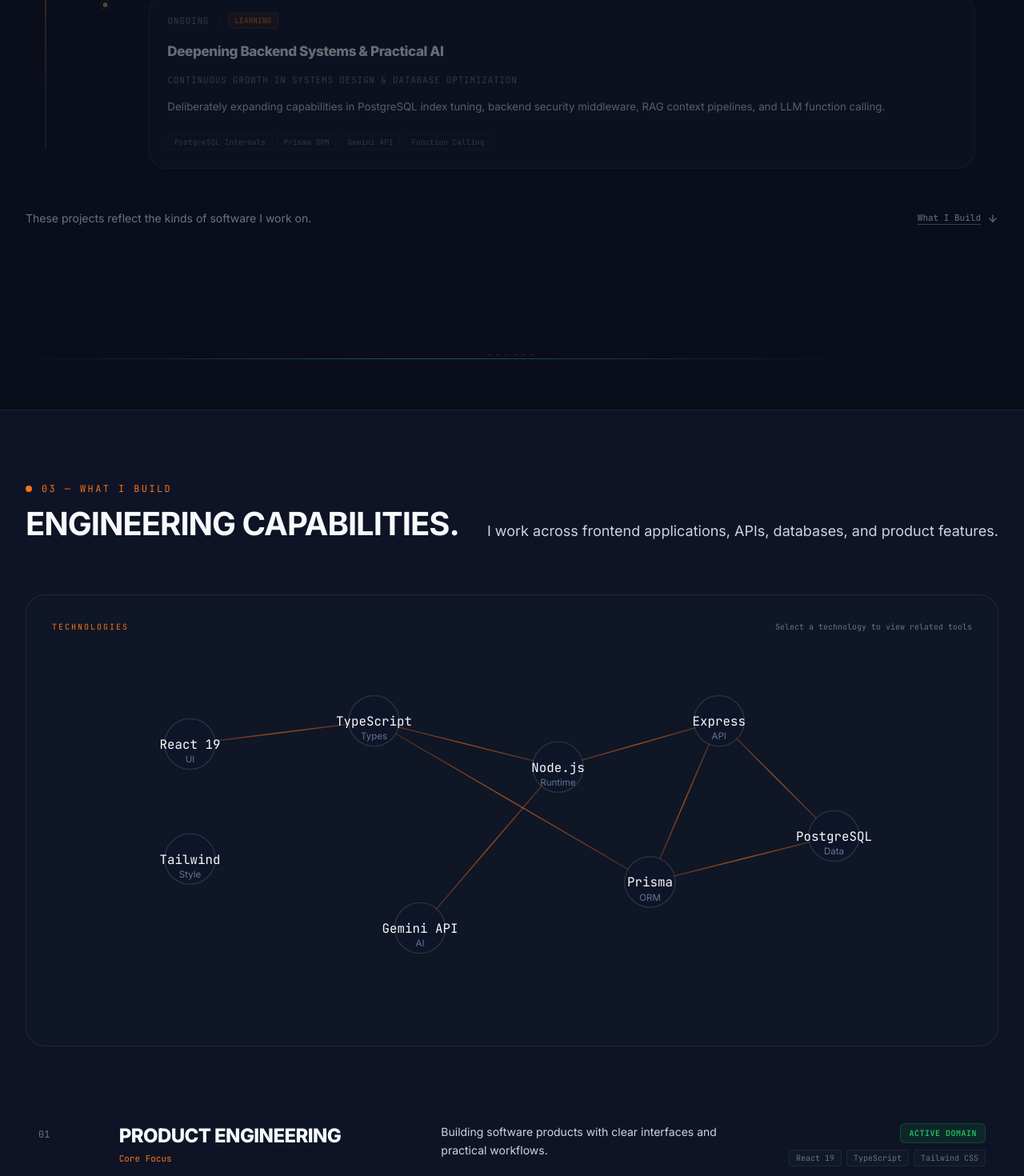
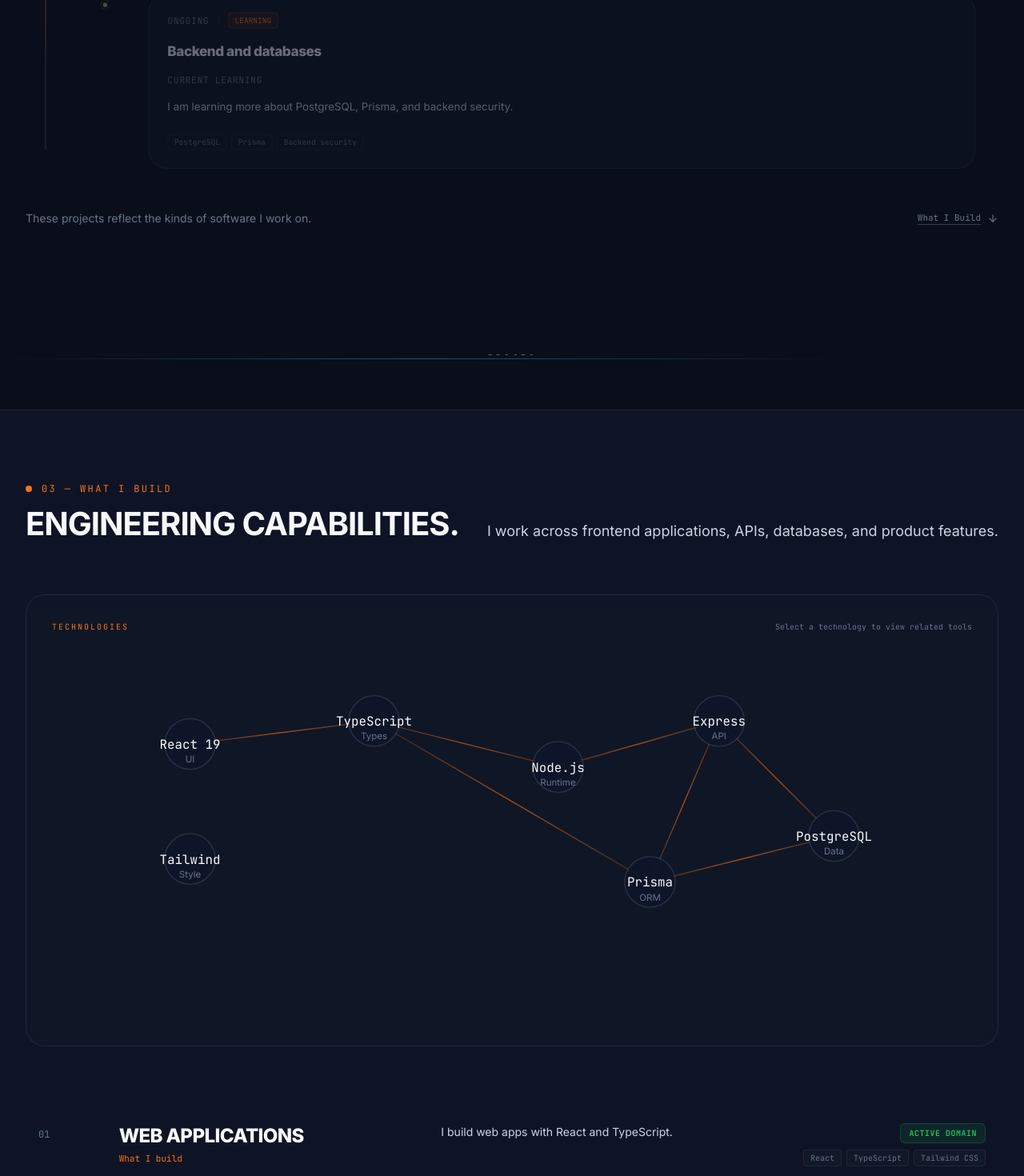
Before and after one commit to OlatomiwaTech/OlatomiwaTech.github.io, a React (Vite) app: page / in a window 1280 px wide. Shown: the part 2077-3547 px from the top of the page at 80% size. Built offline with nearby package versions, Linux system fonts and the light colour scheme.

Commit message:
Refactor: Update personal information and project descriptions for clarity and relevance

```diff
--- a/src/data/portfolioData.ts
+++ b/src/data/portfolioData.ts
@@ -19,9 +19,9 @@ export const PERSONAL_INFO = {
   role: 'Software Engineer · Product Builder · Entrepreneur',
   eyebrow: 'SOFTWARE ENGINEER & PRODUCT BUILDER',
   headline: 'I build web applications and business software.',
-  bio: 'I build full-stack applications and practical software for business, education, and everyday workflows, while continuing to grow as an engineer.',
-  contactHeading: 'Have a problem worth solving?',
-  contactCopy: 'Interested in working together, discussing software architecture, or exploring product opportunities? Send a direct message.',
+  bio: 'I build web apps and business software for freelancers, tailors, and schools.',
+  contactHeading: 'Get in touch',
+  contactCopy: 'For software roles or project inquiries, send me a message.',
   contactEmail: 'mrcodex2012@gmail.com',
   githubUrl: 'https://github.com/OlatomiwaTech',
   linkedinUrl: 'https://linkedin.com/in/olatomiwa-olabode',
@@ -35,9 +35,9 @@ export const JOURNEY_STEPS: JourneyMilestone[] = [
     year: '2026',
     label: 'CURRENT',
     title: 'Independent Software Engineer & Product Builder',
-    subtitle: 'Building real applications & exploring full-stack systems',
-    description: 'Building full-stack web applications and practical software products while continuing to deepen my engineering skills.',
-    tags: ['React 19', 'TypeScript', 'Node.js', 'PostgreSQL', 'Prisma', 'AI Integrations'],
+    subtitle: 'Web apps and business software',
+    description: 'I build full-stack web applications and keep learning as I work.',
+    tags: ['React', 'TypeScript', 'Node.js', 'PostgreSQL', 'Prisma'],
   },
   {
     id: 'petra-school',
@@ -63,49 +63,40 @@ export const JOURNEY_STEPS: JourneyMilestone[] = [
     id: 'exploring-systems',
     year: 'ONGOING',
     label: 'LEARNING',
-    title: 'Deepening Backend Systems & Practical AI',
-    subtitle: 'Continuous growth in systems design & database optimization',
-    description: 'Deliberately expanding capabilities in PostgreSQL index tuning, backend security middleware, RAG context pipelines, and LLM function calling.',
-    tags: ['PostgreSQL Internals', 'Prisma ORM', 'Gemini API', 'Function Calling'],
+    title: 'Backend and databases',
+    subtitle: 'Current learning',
+    description: 'I am learning more about PostgreSQL, Prisma, and backend security.',
+    tags: ['PostgreSQL', 'Prisma', 'Backend security'],
   },
 ];
 
 export const CAPABILITY_PILLARS: CapabilityPillar[] = [
   {
     id: 'product-eng',
-    title: 'PRODUCT ENGINEERING',
-    tag: 'Core Focus',
-    description: 'Building software products with clear interfaces and practical workflows.',
-    technologies: ['React 19', 'TypeScript', 'Tailwind CSS', 'UX Architecture', 'State Management'],
+    title: 'WEB APPLICATIONS',
+    tag: 'What I build',
+    description: 'I build web apps with React and TypeScript.',
+    technologies: ['React', 'TypeScript', 'Tailwind CSS'],
     level: 'Active Domain',
     icon: 'Box',
   },
   {
     id: 'fullstack-sys',
-    title: 'FULL-STACK SYSTEMS',
-    tag: 'Architecture',
-    description: 'Building complete web applications across client interfaces, RESTful API engines, auth middleware, and persistent relational data layers.',
-    technologies: ['React', 'Node.js', 'Express', 'PostgreSQL', 'Prisma ORM'],
+    title: 'FULL-STACK DEVELOPMENT',
+    tag: 'Frontend and backend',
+    description: 'I work on frontend apps, APIs, and databases.',
+    technologies: ['React', 'Node.js', 'Express'],
     level: 'Active Domain',
     icon: 'Layers',
   },
   {
     id: 'backend-eng',
-    title: 'BACKEND & DATA',
-    tag: 'Server Layer',
-    description: 'Engineering resilient REST APIs, JWT/OAuth authorization middleware, SQL queries, relational schemas, and Prisma ORM data persistence.',
-    technologies: ['Node.js', 'Express', 'PostgreSQL', 'Prisma ORM', 'REST APIs'],
+    title: 'BACKEND AND DATA',
+    tag: 'Server and database',
+    description: 'I build APIs and work with relational databases.',
+    technologies: ['Node.js', 'Express', 'PostgreSQL', 'Prisma'],
     level: 'Active Domain',
     icon: 'Database',
-  },
-  {
-    id: 'ai-software',
-    title: 'AI-POWERED SOFTWARE',
-    tag: 'Active Frontier',
-    description: 'Exploring practical ways to bring LLMs, function calling, RAG context pipelines, and intelligent automation into useful software products.',
-    technologies: ['Gemini API', 'Function Calling', 'RAG Context Pipelines', 'LLM Workflows'],
-    level: 'Exploring',
-    icon: 'Cpu',
   },
 ];
 
@@ -113,83 +104,57 @@ export const PHILOSOPHY_STEPS: PhilosophyStep[] = [
   {
     step: '01',
     title: 'UNDERSTAND',
-    subtitle: 'Deconstruct Problem Domain',
-    description: 'Analyze user friction, business requirements, and system boundaries before choosing technology or writing code.',
-    codeSnippet: 'const domain = analyzeDomain(userFriction, systemBoundaries);',
+    subtitle: 'Understand the problem',
+    description: 'Understand what people need before choosing tools or writing code.',
+    codeSnippet: 'const needs = understand(problem);',
   },
   {
     step: '02',
     title: 'MODEL',
-    subtitle: 'Define System Contracts',
-    description: 'Define clean data structures, entity relationships, database schemas, and explicit API contracts.',
-    codeSnippet: 'interface SystemSchema { entities: Entity[]; contracts: API[]; }',
+    subtitle: 'Plan the data',
+    description: 'Plan the data and how the parts of the app will work together.',
+    codeSnippet: 'type Customer = { name: string };',
   },
   {
     step: '03',
     title: 'DESIGN',
-    subtitle: 'Choose Architecture Deliberately',
-    description: 'Select client state models, server API routes, and database engines based on concrete system requirements.',
-    codeSnippet: 'const architecture = selectEngine({ scalability, complexity });',
+    subtitle: 'Choose the tools',
+    description: 'Choose tools that fit the project.',
+    codeSnippet: 'const tools = chooseFor(project);',
   },
   {
     step: '04',
     title: 'BUILD',
-    subtitle: 'Implement Clean Logic',
-    description: 'Write type-safe, modular, and maintainable code adhering to modern web standards and solid design patterns.',
-    codeSnippet: 'export function executeSystem(input: StrictInput): Result;',
+    subtitle: 'Build the app',
+    description: 'Write code that is clear and easy to maintain.',
+    codeSnippet: 'function buildApp() {}',
   },
   {
     step: '05',
     title: 'MEASURE',
-    subtitle: 'Observe Real Behavior',
-    description: 'Review performance, bundle size, and application behavior.',
-    codeSnippet: 'const metrics = auditPerformance({ latency, bundleSize });',
+    subtitle: 'Check how it works',
+    description: 'Check the app and fix problems as they come up.',
+    codeSnippet: 'const result = check(app);',
   },
   {
     step: '06',
     title: 'IMPROVE',
-    subtitle: 'Iterate Based on Evidence',
-    description: 'Refine performance, eliminate technical debt, and continuously elevate the product based on real feedback.',
-    codeSnippet: 'refineArchitecture({ feedback, metrics });',
+    subtitle: 'Make improvements',
+    description: 'Use feedback to decide what to improve next.',
+    codeSnippet: 'improve(app, feedback);',
   },
 ];
 
 export const FRONTIER_AREAS: FrontierItem[] = [
   {
-    id: 'ai-eng',
-    title: 'AI ENGINEERING',
-    subtitle: 'Practical Intelligence in Products',
-    description: 'I am actively expanding my engineering depth in building practical AI features via LLM function calling, RAG context pipelines, and agentic workflows.',
-    focusTopics: ['Gemini / OpenAI API', 'Function Calling', 'RAG Context Pipelines', 'Agentic Workflows'],
-    status: 'Active Lab',
-    icon: 'Cpu',
+    id: 'backend-arch', title: 'BACKEND DEVELOPMENT', subtitle: 'APIs and server code',
+    description: 'I am learning more about building APIs and handling requests on the server.',
+    focusTopics: ['Node.js', 'Express', 'REST APIs'], status: 'Learning', icon: 'Server',
   },
   {
-    id: 'backend-arch',
-    title: 'BACKEND ARCHITECTURE',
-    subtitle: 'Resilient Microservices & APIs',
-    description: 'I am actively expanding my engineering depth in designing reliable REST APIs, authentication middleware, rate limiting, and server services.',
-    focusTopics: ['Node.js / Express', 'RESTful Routing', 'JWT & OAuth Auth', 'API Security'],
-    status: 'Production Focus',
-    icon: 'Server',
-  },
-  {
-    id: 'db-eng',
-    title: 'DATABASE ENGINEERING',
-    subtitle: 'Data Modeling & Query Tuning',
-    description: 'I am actively expanding my engineering depth in PostgreSQL index strategies, query optimization, and relational schema normalization.',
-    focusTopics: ['PostgreSQL', 'Prisma ORM', 'Relational Schemas', 'Index Tuning'],
-    status: 'Deep Dive',
-    icon: 'Database',
-  },
-  {
-    id: 'scalable-sys',
-    title: 'SCALABLE SYSTEMS',
-    subtitle: 'Performance & Reliability',
-    description: 'I am actively expanding my engineering depth in modular frontend architecture, caching strategies, and reliable deployment pipelines.',
-    focusTopics: ['Clean Architecture', 'Caching Strategies', 'CI/CD Pipelines', 'Performance Metrics'],
-    status: 'Architecture Study',
-    icon: 'Layers',
+    id: 'db-eng', title: 'DATABASES', subtitle: 'Working with stored data',
+    description: 'I am learning more about PostgreSQL, Prisma, and database design.',
+    focusTopics: ['PostgreSQL', 'Prisma', 'Data modeling'], status: 'Learning', icon: 'Database',
   },
 ];
 
@@ -198,7 +163,7 @@ export const TOPOLOGY_NODES: TopologyNode[] = [
   { id: 'frontend', label: 'React Client', category: 'Frontend', status: 'Current tools', latency: '', x: 45, y: 15 },
   { id: 'api', label: 'REST API', category: 'Backend', status: 'Current tools', latency: '', x: 45, y: 55 },
   { id: 'database', label: 'PostgreSQL', category: 'Data', status: 'Current tools', latency: '', x: 80, y: 25 },
-  { id: 'ai', label: 'AI Tools', category: 'Learning', status: 'Exploring', latency: '', x: 80, y: 70 },
+  { id: 'services', label: 'Web Services', category: 'APIs', status: 'Learning', latency: '', x: 80, y: 70 },
   { id: 'infra', label: 'Deploy & CI', category: 'Infrastructure', status: 'Current tools', latency: '', x: 45, y: 85 },
 ];
 
@@ -210,7 +175,6 @@ export const TECH_GRAPH_NODES: TechGraphNode[] = [
   { id: 'express', label: 'Express', category: 'API', x: 580, y: 60 },
   { id: 'postgres', label: 'PostgreSQL', category: 'Data', x: 680, y: 160 },
   { id: 'prisma', label: 'Prisma', category: 'ORM', x: 520, y: 200 },
-  { id: 'gemini', label: 'Gemini API', category: 'AI', x: 320, y: 240 },
 ];
 
 export const TECH_GRAPH_EDGES: TechGraphEdge[] = [
@@ -221,7 +185,6 @@ export const TECH_GRAPH_EDGES: TechGraphEdge[] = [
   { from: 'express', to: 'postgres' },
   { from: 'express', to: 'prisma' },
   { from: 'prisma', to: 'postgres' },
-  { from: 'node', to: 'gemini' },
   { from: 'typescript', to: 'prisma' },
 ];
 
```
